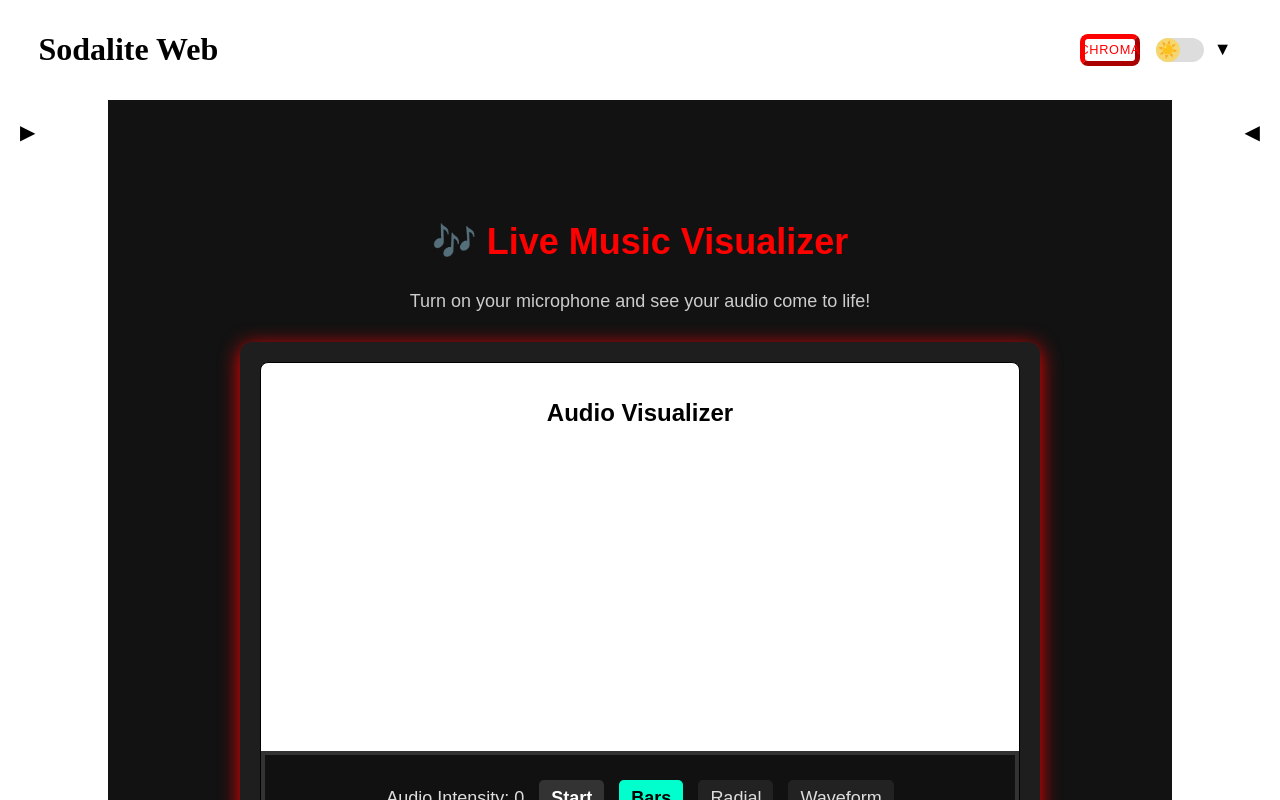
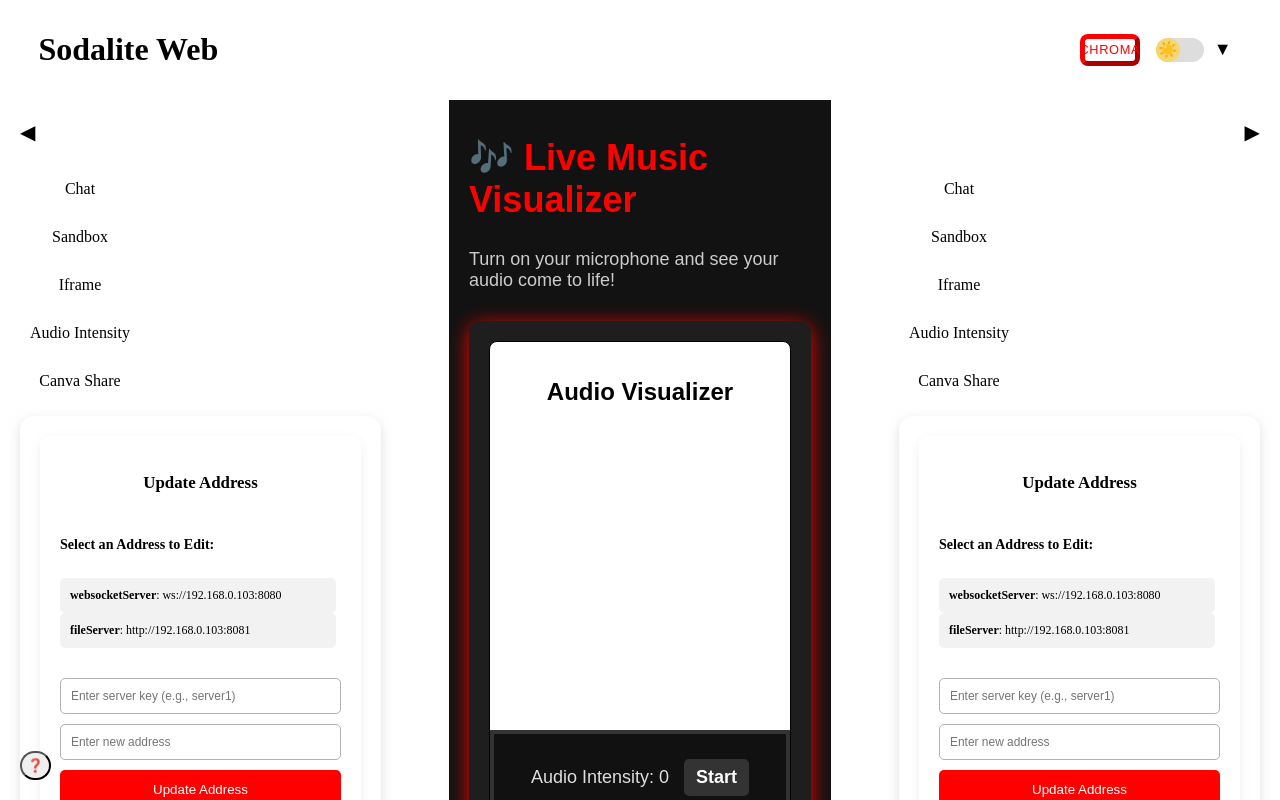
Before and after one commit to Blacklotus89898/Sodalite, a React (Vite) app in the folder sodalite-web-front/: page /Sodalite/music in a window 1280 px wide. Shown: the top 800 px of the page. Built offline with nearby package versions, Linux system fonts and the light colour scheme.

Commit message:
event context, inter component control, iframe style

```diff
--- a/sodalite-web-front/src/components/eventController.tsx
+++ b/sodalite-web-front/src/components/eventController.tsx
@@ -2,7 +2,7 @@ import { useState, useEffect, useRef } from 'react';
 import QuickMenu from './quickMenu';
 import SpacebarModal from './shortcut';
 import { useNavigate } from 'react-router-dom';
-import { useTheme } from '../stores/hooks';
+import { useEvent, useTheme } from '../stores/hooks';
 
 interface SearchBarProps {
     setSearchQuery: React.Dispatch<React.SetStateAction<string>>;
@@ -57,6 +57,7 @@ const EventController: React.FC = () => {
     const [searchQuery, setSearchQuery] = useState('');
     const { setTheme, theme } = useTheme();
     const [showModal, setshowModal] = useState(false);
+    const { events, setEvent } = useEvent();
 
 
     const options = ["Sodalite", "Dashboard", "Theme", "Header", "Sidebar", "Kali"];
@@ -114,6 +115,13 @@ const EventController: React.FC = () => {
                             case "Theme":
                                 setTheme(theme === 'dark' ? 'light' : 'dark');
                                 break;
+                            case "Header":
+                                setEvent('header', !events['header']);
+                                break;
+                            case "Sidebar":
+                                setEvent('lsidebar', !events['lsidebar']);
+                                // setEvent('rsidebar', !events['rsidebar']);
+                                break;
                             default:
                                 break;
                         }
@@ -157,6 +165,19 @@ const EventController: React.FC = () => {
             {showSearch && (
                 <SearchBar setSearchQuery={setSearchQuery} searchQuery={searchQuery} />
             )}
+                        <button
+            style={{
+                position: 'fixed',
+                bottom: '20px',
+                left: '20px',
+                zIndex: 10000,
+                // backgroundColor: '#333',
+                color: 'white',
+                borderRadius: '30px',
+                padding: '5px',
+            }}
+            onClick={() => setshowModal((prev) => !prev)}
+            >❓</button>
         </>
     );
 };
--- a/sodalite-web-front/src/components/header.tsx
+++ b/sodalite-web-front/src/components/header.tsx
@@ -1,11 +1,12 @@
 import React from 'react';
 import { ThemeSwitcher } from './themeSwitcher';
 import { Link } from 'react-router-dom';
-import { useTheme } from '../stores/hooks'; // Import your theme hook
+import { useTheme, useEvent } from '../stores/hooks'; // Import your theme hook
 
 const Header: React.FC = () => {
-    const [isDropdownOpen, setIsDropdownOpen] = React.useState(false);
+    // const [events['header'], setevents['header']] = React.useState(false);
     const { theme } = useTheme(); // Access the current theme
+    const { events, setEvent } = useEvent();
 
     const isDarkMode = theme === 'dark';
 
@@ -35,12 +36,12 @@ const Header: React.FC = () => {
     const dropdownStyle: React.CSSProperties = {
         display: 'flex',
         flexDirection: 'column',
-        opacity: isDropdownOpen ? 1 : 0,
-        maxHeight: isDropdownOpen ? '250px' : '0px',
+        opacity: events['header'] ? 1 : 0,
+        maxHeight: events['header'] ? '250px' : '0px',
         overflowY: 'auto',
         transition: 'opacity 0.4s ease, max-height 0.4s ease-in-out',
         backgroundColor: isDarkMode ? 'rgba(0, 0, 0, 0.9)' : 'rgba(255, 255, 255, 0.9)',
-        padding: isDropdownOpen ? '10px' : '0px',
+        padding: events['header'] ? '10px' : '0px',
         borderRadius: '8px',
         boxShadow: isDarkMode
             ? '0px 4px 6px rgba(0, 0, 0, 0.5)'
@@ -66,9 +67,9 @@ const Header: React.FC = () => {
                 <ThemeSwitcher />
                 <button
                     style={buttonStyle}
-                    onClick={() => setIsDropdownOpen(!isDropdownOpen)}
+                    onClick={() => setEvent('header', !events['header'])}
                 >
-                    {isDropdownOpen ? '▲' : '▼'}
+                    {events['header'] ? '▲' : '▼'}
                 </button>
             </div>
 
--- a/sodalite-web-front/src/components/iframe.tsx
+++ b/sodalite-web-front/src/components/iframe.tsx
@@ -24,13 +24,6 @@ const Iframe: React.FC<IframeProps> = ({ initialLink, name }) => {
 
   return (
     <div style={styles.container}>
-      <iframe
-        src={link}
-        title={name}
-        style={styles.iframe}
-      >
-        {name}
-      </iframe>
       <div style={styles.controls}>
         <input
           type="text"
@@ -41,6 +34,14 @@ const Iframe: React.FC<IframeProps> = ({ initialLink, name }) => {
         />
         <button onClick={handleLinkUpdate} style={styles.button}>Update Link</button>
       </div>
+      <iframe
+        src={link}
+        title={name}
+        style={styles.iframe}
+      >
+        {name}
+      </iframe>
+
     </div>
   );
 };
@@ -61,21 +62,21 @@ const styles = {
   },
   iframe: {
     width: '100%',
-    height: '500px',
+    height: '100%',
     border: '1px solid white',
     borderRadius: '15px',
   },
   controls: {
     display: 'flex',
-    flexDirection: 'column' as const,
     alignItems: 'center',
     marginTop: '10px',
+    padding: '10px',
   },
   input: {
-    padding: '8px',
+    padding: '14px',
     borderRadius: '4px',
     border: '1px solid #ccc',
-    marginBottom: '10px',
+    // marginBottom: '10px',
     width: '80%',
   },
   button: {
--- a/sodalite-web-front/src/components/shortcut.tsx
+++ b/sodalite-web-front/src/components/shortcut.tsx
@@ -1,4 +1,3 @@
-import React, { useState, useEffect } from "react";
 
 const modalStyles: React.CSSProperties = {
   position: "fixed",
@@ -22,32 +21,23 @@ const modalContentStyles: React.CSSProperties = {
 };
 
 const SpacebarModal: React.FC = () => {
-  const [isOpen, setIsOpen] = useState(false);
 
-  const handleKeyDown = (event: KeyboardEvent) => {
-    if (event.code === "Space") {
-      setIsOpen((prev) => !prev);
-      event.preventDefault(); // Prevent page scrolling
-    }
-  };
-
-  useEffect(() => {
-    window.addEventListener("keydown", handleKeyDown);
-    return () => {
-      window.removeEventListener("keydown", handleKeyDown);
-    };
-  }, []);
 
   return (
     <>
-      {isOpen && (
+
         <div style={modalStyles}>
           <div style={modalContentStyles}>
             <h2>Modal Opened!</h2>
+            <h3>Quick tips</h3>
+            <p>z for quick menu</p>
+            <p>/ for search menu</p>
+            <p>change the theme and chroma</p>
+            <p>Explore</p>
             <p>Press Spacebar again to close.</p>
           </div>
         </div>
-      )}
+
     </>
   );
 };
--- a/sodalite-web-front/src/components/sidebar.tsx
+++ b/sodalite-web-front/src/components/sidebar.tsx
@@ -1,5 +1,5 @@
 import { useState, ReactNode } from 'react';
-import { useTheme } from '../stores/hooks'; // Assuming your theme hook works the same here
+import { useTheme, useEvent } from '../stores/hooks'; // Assuming your theme hook works the same here
 
 interface SidebarProps {
     items: { label: string, href: string }[];
@@ -8,26 +8,27 @@ interface SidebarProps {
 }
 
 const Sidebar: React.FC<SidebarProps> = ({ items, position, children }) => {
-    const [isCollapsed, setIsCollapsed] = useState(true);
+    // const [events['lsidebar'], setEvent] = useState(true);
+    const {events, setEvent} = useEvent();
     const { theme } = useTheme();
     const isDarkMode = theme === 'dark';
 
-    const toggleSidebar = () => setIsCollapsed(!isCollapsed);
+    const toggleSidebar = () => setEvent("lsidebar", !events['lsidebar']);
 
     const sidebarStyle: React.CSSProperties = {
         position: 'sticky',
         [position]: 0,
         top: "6em",
-        backgroundColor: isCollapsed ? 'transparent' : (isDarkMode ? 'rgba(0, 0, 0, 0.95)' : 'rgba(255, 255, 255, 0.95)'),
+        backgroundColor: events['lsidebar'] ? 'transparent' : (isDarkMode ? 'rgba(0, 0, 0, 0.95)' : 'rgba(255, 255, 255, 0.95)'),
         color: isDarkMode ? 'white' : 'black',
         display: 'flex',
         flexDirection: 'column',
-        alignItems: isCollapsed ? 'center' : 'flex-start',
+        alignItems: events['lsidebar'] ? 'center' : 'flex-start',
         transition: 'width 0.3s ease-in-out, background-color 0.3s ease-in-out, color 0.3s ease-in-out',
-        width: isCollapsed ? '60px' : '420px',
+        width: events['lsidebar'] ? '60px' : '420px',
         height: '100vh',
         overflowY: 'auto',
-        padding: isCollapsed ? '10px 0' : '20px',
+        padding: events['lsidebar'] ? '10px 0' : '20px',
         scrollbarWidth: 'thin',
         scrollbarColor: isDarkMode ? '#666 #333' : '#bbb #eee',
         zIndex: 1000,
@@ -36,7 +37,7 @@ const Sidebar: React.FC<SidebarProps> = ({ items, position, children }) => {
     const toggleButtonStyle: React.CSSProperties = {
         background: 'none',
         border: 'none',
-        color: isDarkMode ? (isCollapsed ? 'black' : 'white') : (isCollapsed ? 'black': "black"),
+        color: isDarkMode ? (events['lsidebar'] ? 'black' : 'white') : (events['lsidebar'] ? 'black': "black"),
         cursor: 'pointer',
         fontSize: '20px',
         padding: '10px',
@@ -67,13 +68,13 @@ const Sidebar: React.FC<SidebarProps> = ({ items, position, children }) => {
                 onClick={toggleSidebar}
                 style={toggleButtonStyle}
             >
-                {isCollapsed
+                {events['lsidebar']
                     ? (position === 'left' ? '▶' : '◀')
                     : (position === 'left' ? '◀' : '▶')}
             </button>
 
             {/* Sidebar Content */}
-            {!isCollapsed && (
+            {!events['lsidebar'] && (
                 <>
                 <div>
 
--- a/sodalite-web-front/src/stores/hooks.ts
+++ b/sodalite-web-front/src/stores/hooks.ts
@@ -1,5 +1,5 @@
 import { useContext, useState } from "react";
-import { ThemeContext, UserContext, ServerContext, ProfileContext, StreakContextProps, StreakContext } from "./stores";
+import { ThemeContext, UserContext, ServerContext, ProfileContext, StreakContextProps, StreakContext, EventContext } from "./stores";
 
 // Custom Hooks
 export const useUser = () => {
@@ -37,6 +37,12 @@ export const useStreak = (): StreakContextProps => {
   return context;
 };
 
+export const useEvent = () => {
+    const context = useContext(EventContext);
+    if (!context) throw new Error("useEvent must be used within a EventProvider");
+    return context;
+}
+
 
 export const useTranslate = () => {
     const [translatedText, setTranslatedText] = useState("");
--- a/sodalite-web-front/src/stores/providers.tsx
+++ b/sodalite-web-front/src/stores/providers.tsx
@@ -1,11 +1,26 @@
 import { useState, ReactNode, useEffect } from "react";
-import { UserContext, ThemeContext, ServerContext, ProfileContext, ProfileState, StreakContext } from "./stores";
+import { UserContext, ThemeContext, ServerContext, ProfileContext, ProfileState, StreakContext, EventContext } from "./stores";
 
 // User Provider Component -- not used in the example
 export const UserProvider = ({ children }: { children: ReactNode }) => {
     const [user, setUser] = useState<string>("John Doe");
     return <UserContext.Provider value={{ user, setUser }}>{children}</UserContext.Provider>;
 }
+
+// Event Provider Component
+export const EventProvider = ({ children }: { children: ReactNode }) => {
+    const [events, setEvents] = useState<{ [key: string]: boolean }>({
+        header: false,
+        lsidebar: false,
+        rsidebar: false,
+    });
+
+    const setEvent = (key: string, value: boolean) => {
+        setEvents((prev) => ({ ...prev, [key]: value }));
+    };
+
+    return <EventContext.Provider value={{ events, setEvent }}>{children}</EventContext.Provider>;
+};
 
 // Theme Provider Component
 export const ThemeProvider = ({ children }: { children: ReactNode }) => {
@@ -103,6 +118,7 @@ export const StreakProvider: React.FC<{ children: ReactNode }> = ({ children })
 
 // Wrapping all providers together
 export const AppProviders = ({ children }: { children: ReactNode }) => (
+    <EventProvider>
         <StreakProvider>
             <ProfileProvider>
                 <ServerProvider>
@@ -112,6 +128,7 @@ export const AppProviders = ({ children }: { children: ReactNode }) => (
                 </ServerProvider>
             </ProfileProvider>
         </StreakProvider>
+    </EventProvider>
 );
 
 
--- a/sodalite-web-front/src/stores/stores.ts
+++ b/sodalite-web-front/src/stores/stores.ts
@@ -45,21 +45,28 @@ interface ProfileContextType {
 }
 
 // Default profile state (optional - if you want to initialize with defaults)
-const defaultProfile: ProfileState = {
-  username: "John Doe",
-  servers: {
-    websocketServer: "ws://192.168.0.103:8080",
-    fileServer: "http://192.168.0.103:8081"
-  },
-  streak: 0,
-  activityDates: [],
-  theme: "dark",
-  chroma: "#00ced1"
-};
+// const defaultProfile: ProfileState = {
+//   username: "John Doe",
+//   servers: {
+//     websocketServer: "ws://192.168.0.103:8080",
+//     fileServer: "http://192.168.0.103:8081"
+//   },
+//   streak: 0,
+//   activityDates: [],
+//   theme: "dark",
+//   chroma: "#00ced1"
+// };
 
 // Create the Profile Context
-export const ProfileContext = createContext<ProfileContextType>({
-  currentProfile: defaultProfile,
+export const ProfileContext = createContext<ProfileContextType | undefined>({
+  currentProfile: {
+    username: "",
+    servers: {},
+    streak: 0,
+    activityDates: [],
+    theme: "",
+    chroma: ""
+  },
   setCurrentProfile: () => {},
 });
 
@@ -72,3 +79,5 @@ export  interface StreakContextProps {
   }
 
 export  const StreakContext = createContext<StreakContextProps | undefined>(undefined);
+
+export const EventContext = createContext<{ events: { [key: string]: boolean }; setEvent: (key: string, value: boolean) => void } | undefined>(undefined);
```
Lines whose indentation alone changed are shown as unchanged.
